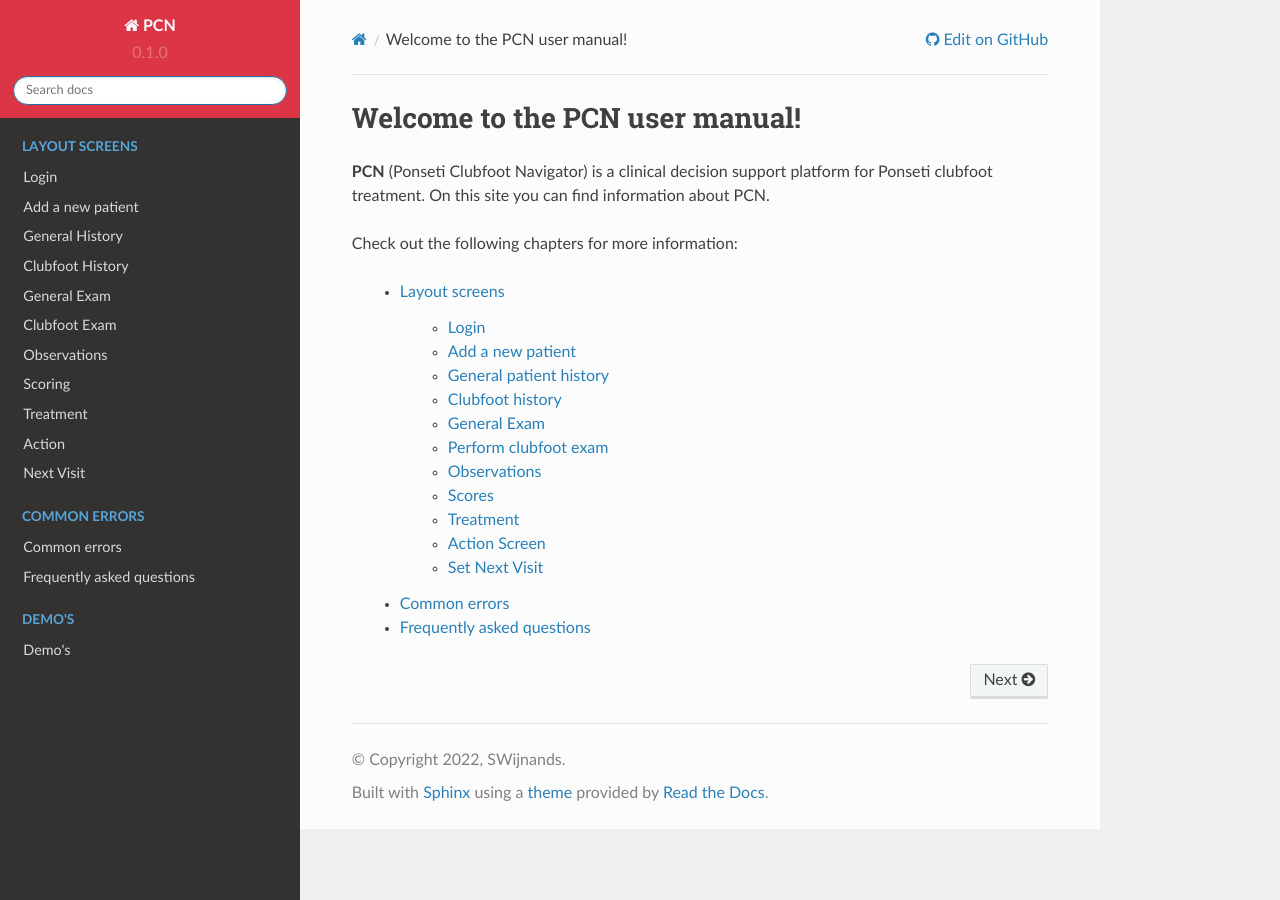
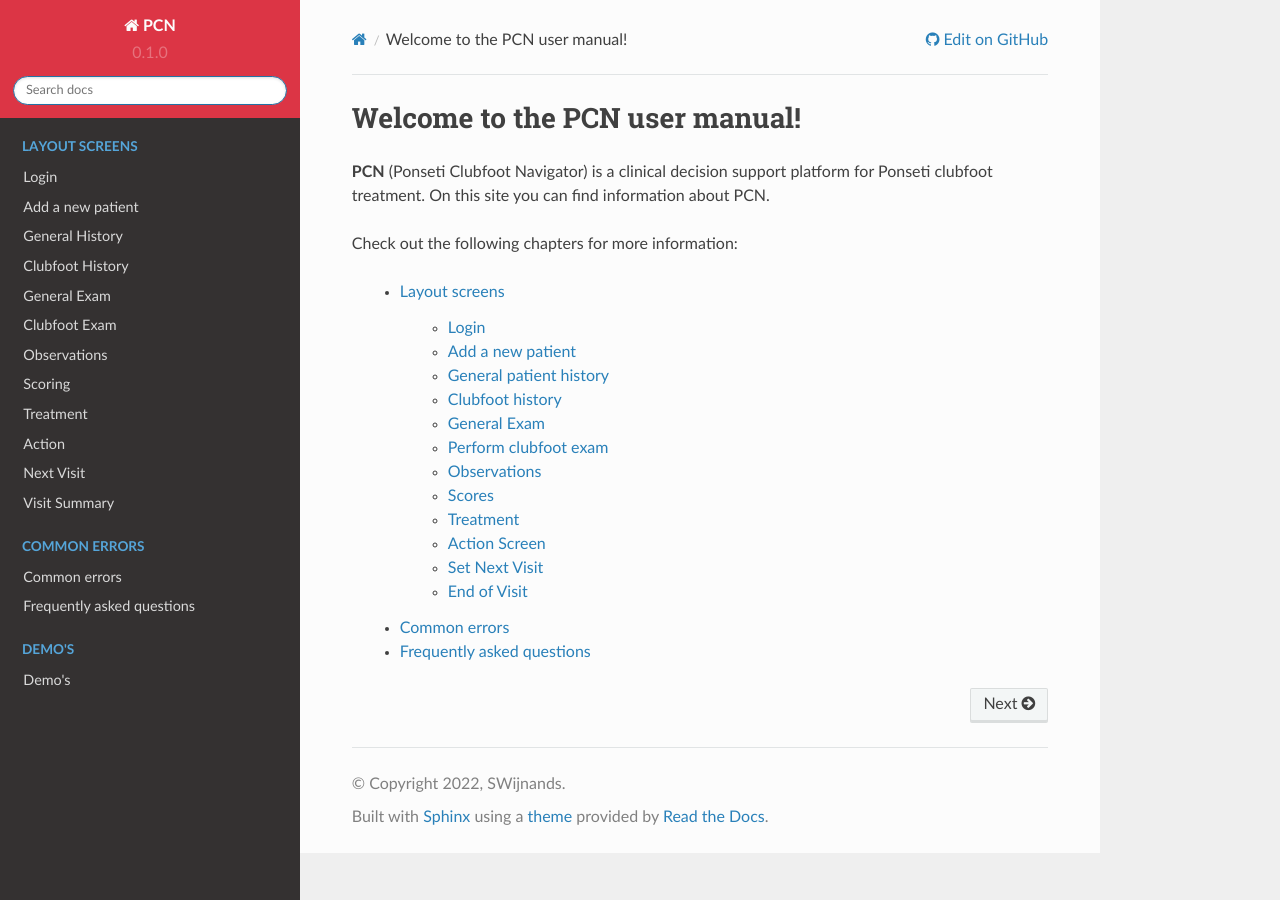
Before and after one commit to SWijnands01/PCN, a Sphinx documentation site: the page built from docs/source/index.rst, in a window 1280 px wide. Built offline with Sphinx 7.4.7 and the Read the Docs theme 2.0.0, drawn with Linux system fonts in a browser that asks for light colours.

Commit message:
Update index.rst

```diff
--- a/docs/source/index.rst
+++ b/docs/source/index.rst
@@ -42,6 +43,7 @@ Check out the following chapters for more information:
    Treatment <TreatmentScreen>
    Action <ActionScreen>
    Next Visit <AddNewVisit>
+   Visit Summary <EndOfVisit>
 
 
 .. toctree::
```
Also changed, not shown: other parts of docs/source/index.rst (+1 -0 lines).
